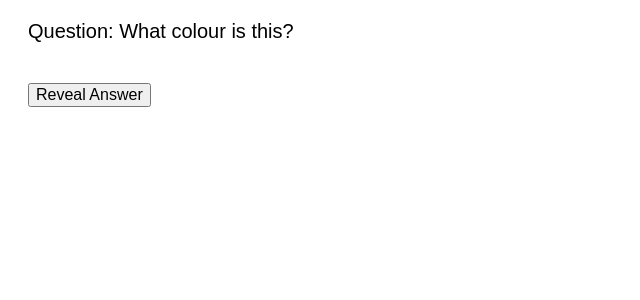
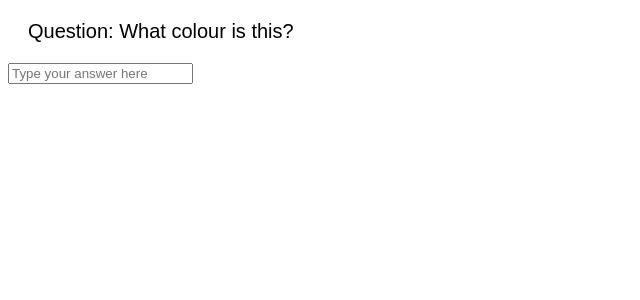
Before and after one commit to nasDav321/at1, a Django app: page /eduprod/ in a window 1280 px wide. Shown: the part 49-349 px from the top of the page, without its empty margins (0-640 px from the left). Run offline with Django 5.2, Linux system fonts and the light colour scheme; a user stored in the database is signed in; data comes from the database, SQL or seed files in the repository; both versions use the stored data as it was after the commit.

Commit message:
User Input/Answer box

```diff
--- a/eduprod/templates/eduprod/index.html
+++ b/eduprod/templates/eduprod/index.html
@@ -1,6 +1,12 @@
 
 {% extends "eduprod/layout.html" %}
 {% block body %}
+<!-- Retrieves & displays questions -->
 <div id="content" data-questions='{{ questions_json|safe }}'></div>
-<button id="revealBtn">Reveal Answer</button>
+<!-- Adds an input box for user -->
+<div id="content">
+    <div class="question"></div>
+    <img src="https://static.wikia.nocookie.net/colors/images/8/84/1200px-Orange_colour_box.svg.png/revision/latest?cb=20231102222423" alt="Color Orange" id="OrangeImage" style="display: none;">
+    <input type="text" id="userAnswer" placeholder="Type your answer here">
+</div>
 {% endblock %}
--- a/users/static/users/styles.css
+++ b/users/static/users/styles.css
@@ -8,11 +8,7 @@ body {
     font-size: 20px;
 }
 
-#revealBtn {
-    margin: 20px;
-    font-size: 16px;
-    cursor: pointer;
-}
+
 
 .form-row {
     width: 400px;
```
Also changed, not shown: db.sqlite3.
